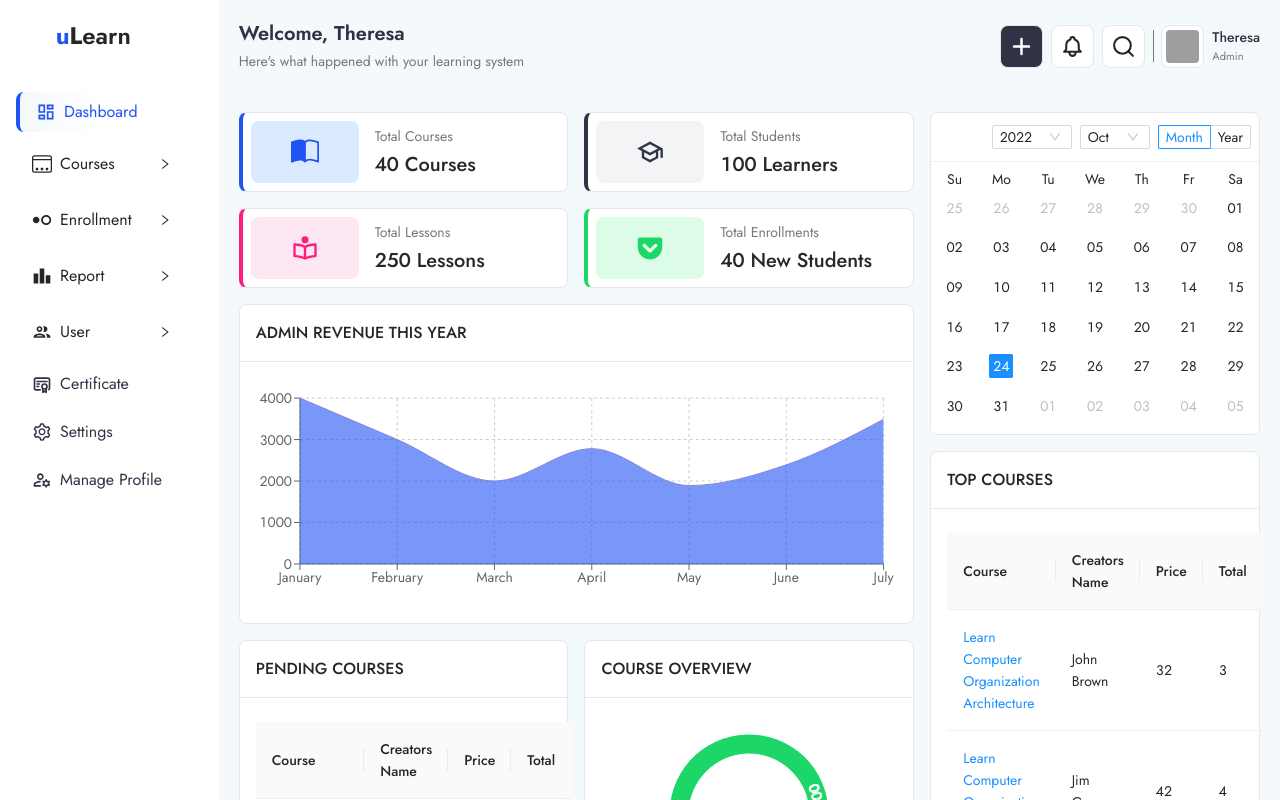
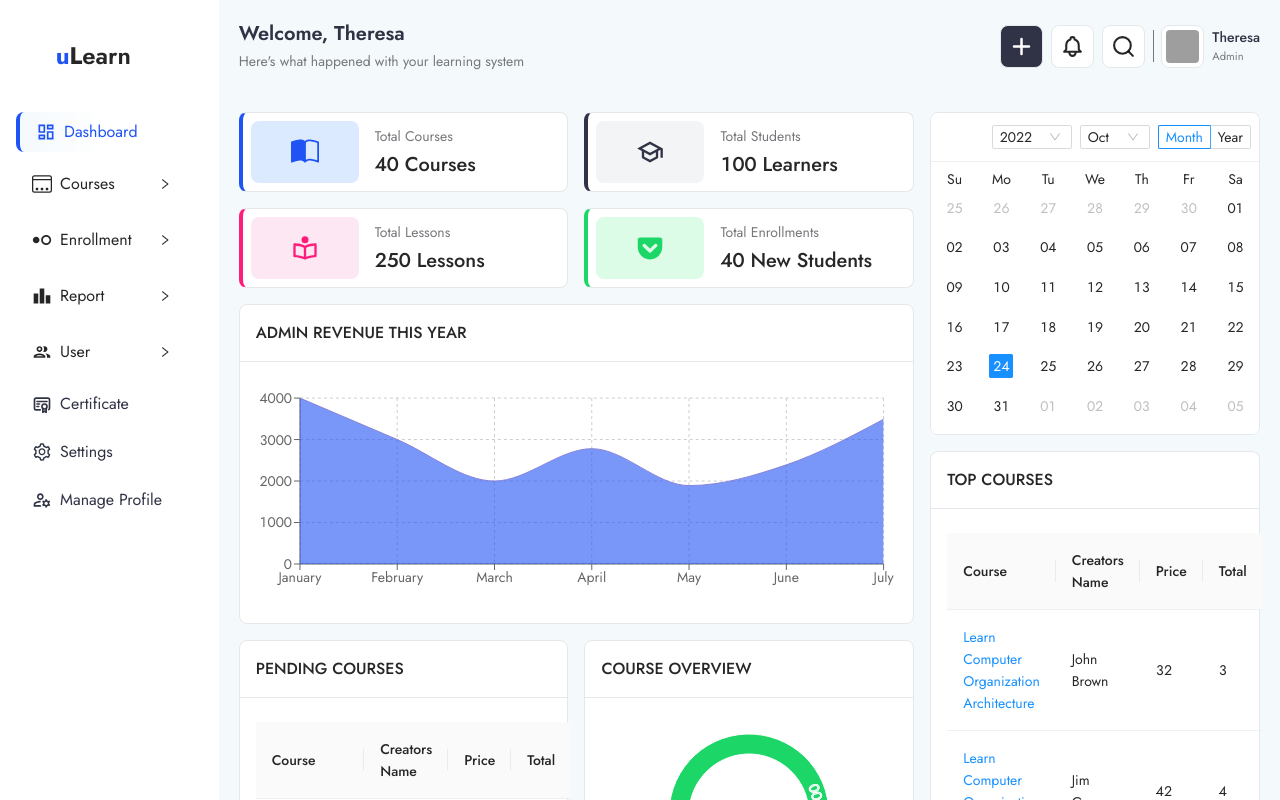
Before and after one commit to JoyCmollik/uLearn-mern-stack-webapplic, a React (Create React App) app in the folder ulearn-react-client-side/: page /admin/dashboard in a window 1280 px wide. Shown: the top 800 px of the page. Built offline with nearby package versions, Linux system fonts and the light colour scheme; grey boxes are pictures that could not be loaded; some icons are missing.

Commit message:
completed admin dashboard home

```diff
--- a/ulearn-react-client-side/src/dashboards/DashboardLayout/DashboardSidebar/DashboardSidebar.js
+++ b/ulearn-react-client-side/src/dashboards/DashboardLayout/DashboardSidebar/DashboardSidebar.js
@@ -42,7 +42,7 @@ const DashboardSidebar = () => {
 	console.log(pathname);
 
 	return (
-		<div className='space-y-10'>
+		<div className='space-y-10 sticky top-10'>
 			{/*****--------------logo---------------*****/}
 			<div className='logo-container rounded-lg bg-white text-center'>
 				<h2 className='font-semibold text-2xl m-0'>
```
